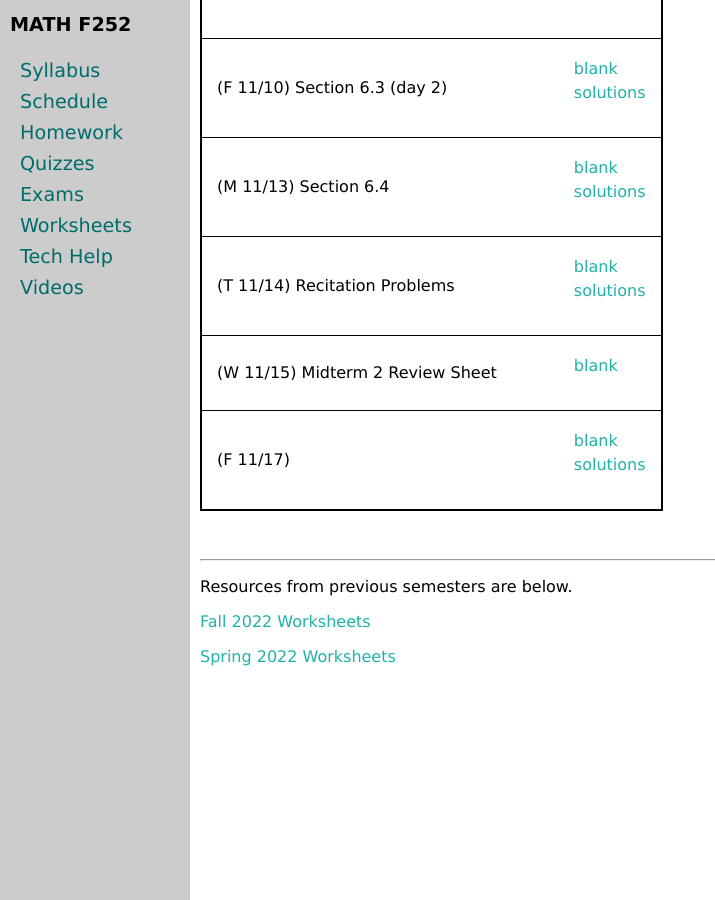
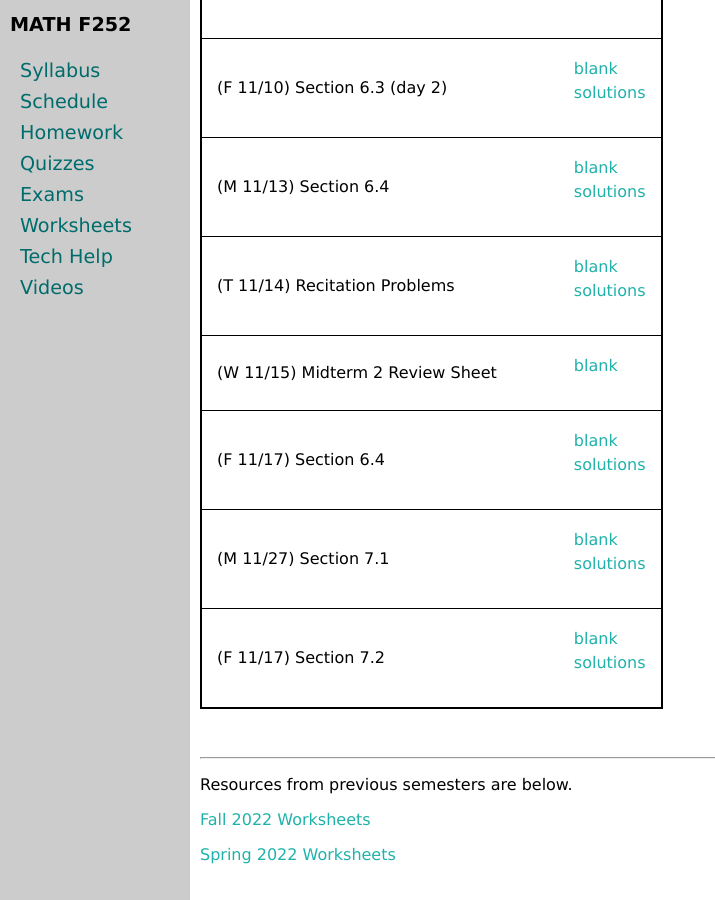
Before and after one commit to uaf-math/calc2, a Jekyll site: the page built from worksheets.md, in a window 1280 px wide and 900 px high, scrolled down 4125 px. Shown: the whole window, without its empty margins (0-715 px from the left). Built offline with Jekyll 4.4.1, drawn with Linux system fonts in a browser that asks for light colours.

Commit message:
Update worksheets.yml

```diff
--- a/_data/worksheets.yml
+++ b/_data/worksheets.yml
@@ -131,6 +131,12 @@ worksheets:
   solutions: M2-practice-s.pdf
 - name: (W 11/15) Midterm 2 Review Sheet
   blank: M252-M2-review.pdf
-- name: (F 11/17)
+- name: (F 11/17) Section 6.4
   blank: M252-6-4.pdf
   solutions: M252-6-4-s.pdf
+- name: (M 11/27) Section 7.1
+  blank: M252-7-1.pdf
+  solutions: M252-7-1-s.pdf
+- name: (F 11/17) Section 7.2
+  blank: M252-7-2.pdf
+  solutions: M252-7-2-s.pdf
```
